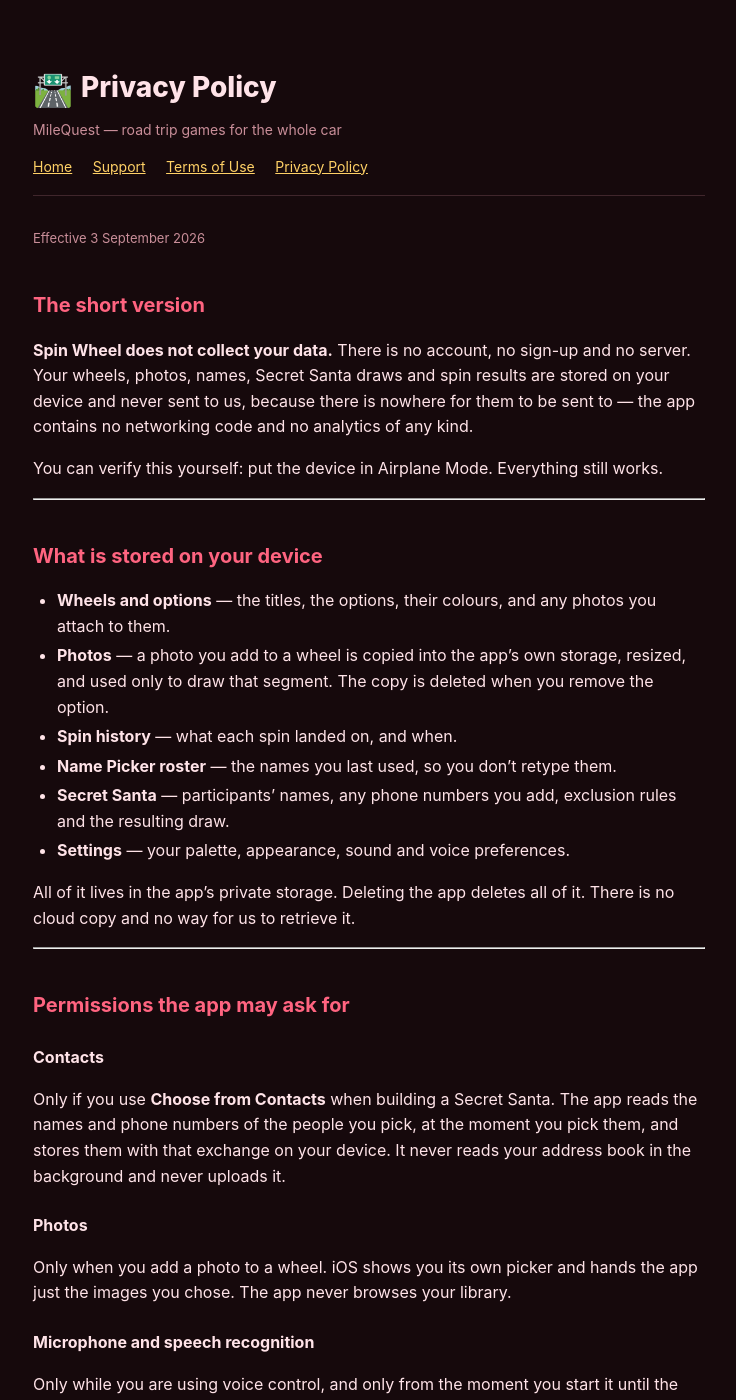
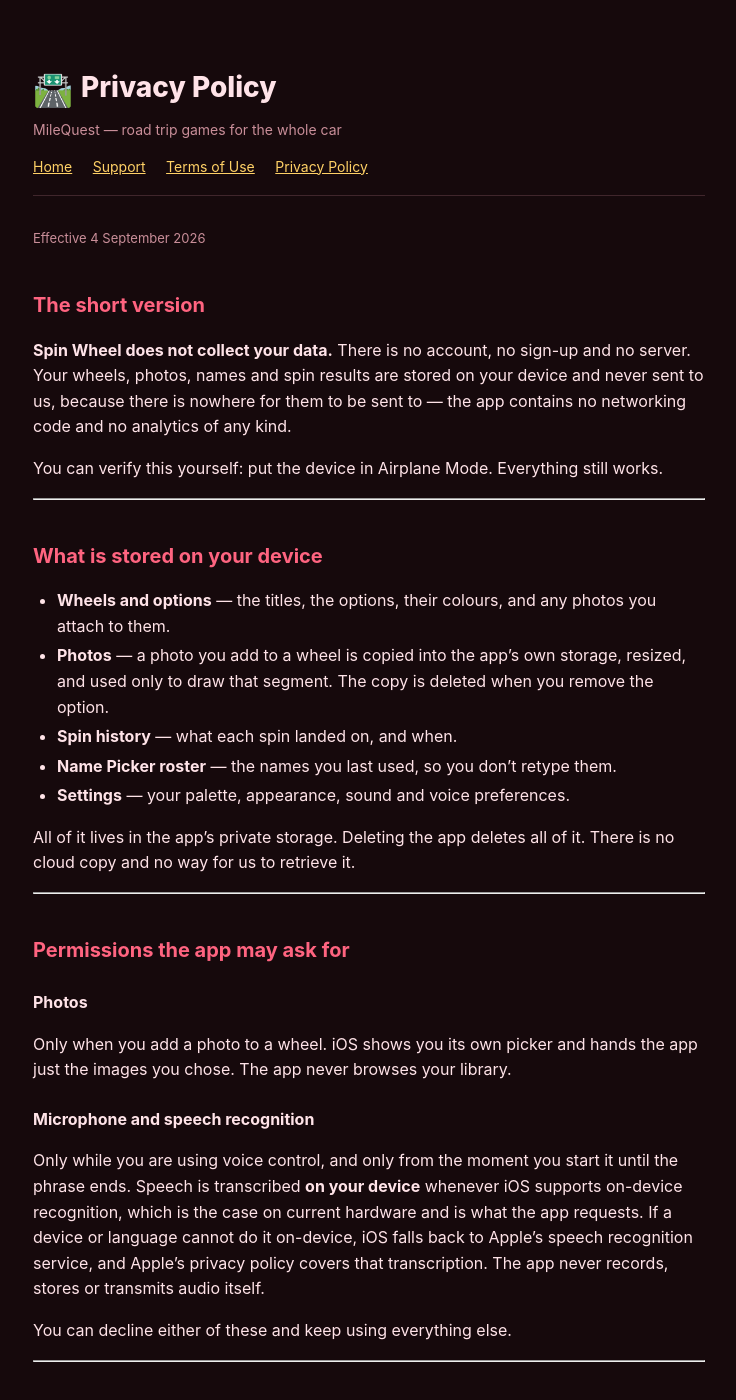
Before and after one commit to Katerina333/spinwheellegal, a Jekyll site: the page built from privacy.md, in a window 1280 px wide and 1400 px high. Shown: the whole window, without its empty margins (271-1007 px from the left). Built offline with Jekyll 4.4.1, drawn with Linux system fonts in a browser that asks for light colours; some of the changed text lies outside the part shown.

Commit message:
Remove Secret Santa: not shipping in 1.0
The gift exchange is switched off in the app, so the pages must not
describe it. Contacts goes with it — nothing in this version requests
the address book.

```diff
--- a/privacy.md
+++ b/privacy.md
@@ -3,13 +3,13 @@ layout: default
 title: Privacy Policy
 ---
 
-<p class="meta">Effective 3 September 2026</p>
+<p class="meta">Effective 4 September 2026</p>
 
 ## The short version
 
 **Spin Wheel does not collect your data.** There is no account, no sign-up and
-no server. Your wheels, photos, names, Secret Santa draws and spin results are
-stored on your device and never sent to us, because there is nowhere for them
+no server. Your wheels, photos, names and spin results are stored
+on your device and never sent to us, because there is nowhere for them
 to be sent to — the app contains no networking code and no analytics of any
 kind.
 
@@ -27,8 +27,6 @@ works.
   remove the option.
 - **Spin history** — what each spin landed on, and when.
 - **Name Picker roster** — the names you last used, so you don't retype them.
-- **Secret Santa** — participants' names, any phone numbers you add, exclusion
-  rules and the resulting draw.
 - **Settings** — your palette, appearance, sound and voice preferences.
 
 All of it lives in the app's private storage. Deleting the app deletes all of
@@ -37,13 +35,6 @@ it. There is no cloud copy and no way for us to retrieve it.
 ---
 
 ## Permissions the app may ask for
-
-### Contacts
-
-Only if you use **Choose from Contacts** when building a Secret Santa. The app
-reads the names and phone numbers of the people you pick, at the moment you
-pick them, and stores them with that exchange on your device. It never reads
-your address book in the background and never uploads it.
 
 ### Photos
 
@@ -60,16 +51,14 @@ falls back to Apple's speech recognition service, and Apple's privacy policy
 covers that transcription. The app never records, stores or transmits audio
 itself.
 
-You can decline any of these and keep using everything else.
+You can decline either of these and keep using everything else.
 
 ---
 
 ## Apple Watch
 
 Wheels sync between your iPhone and your paired Apple Watch using Apple's
-device-to-device Watch Connectivity, which does not pass through us. If you
-mark yourself in a Secret Santa, only *your own* assigned person is sent to
-your watch — never the rest of the list.
+device-to-device Watch Connectivity, which does not pass through us.
 
 ---
 
```
Also changed, not shown: index.md (+1 -1 lines), support.md (+2 -10 lines), terms.md (+2 -3 lines).
